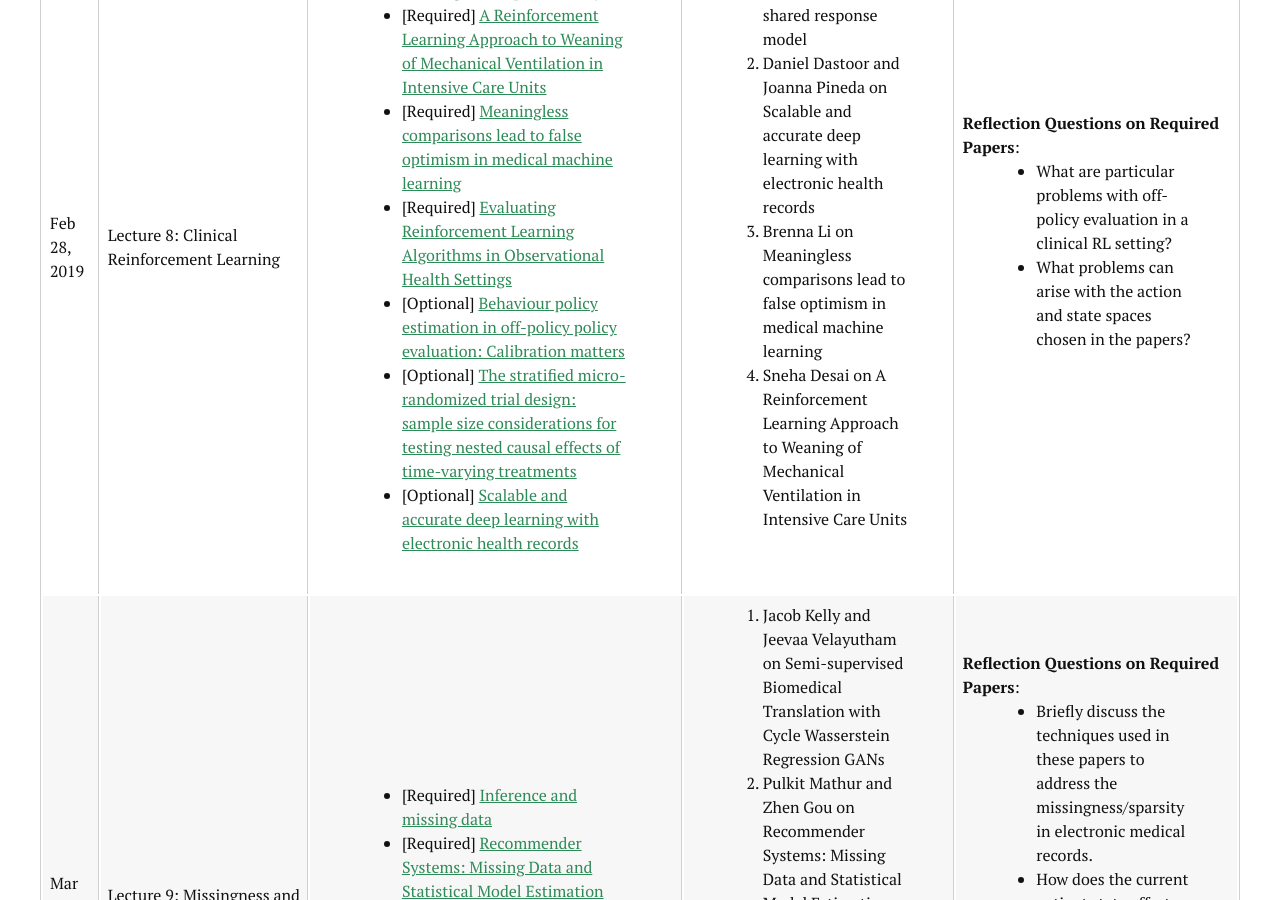
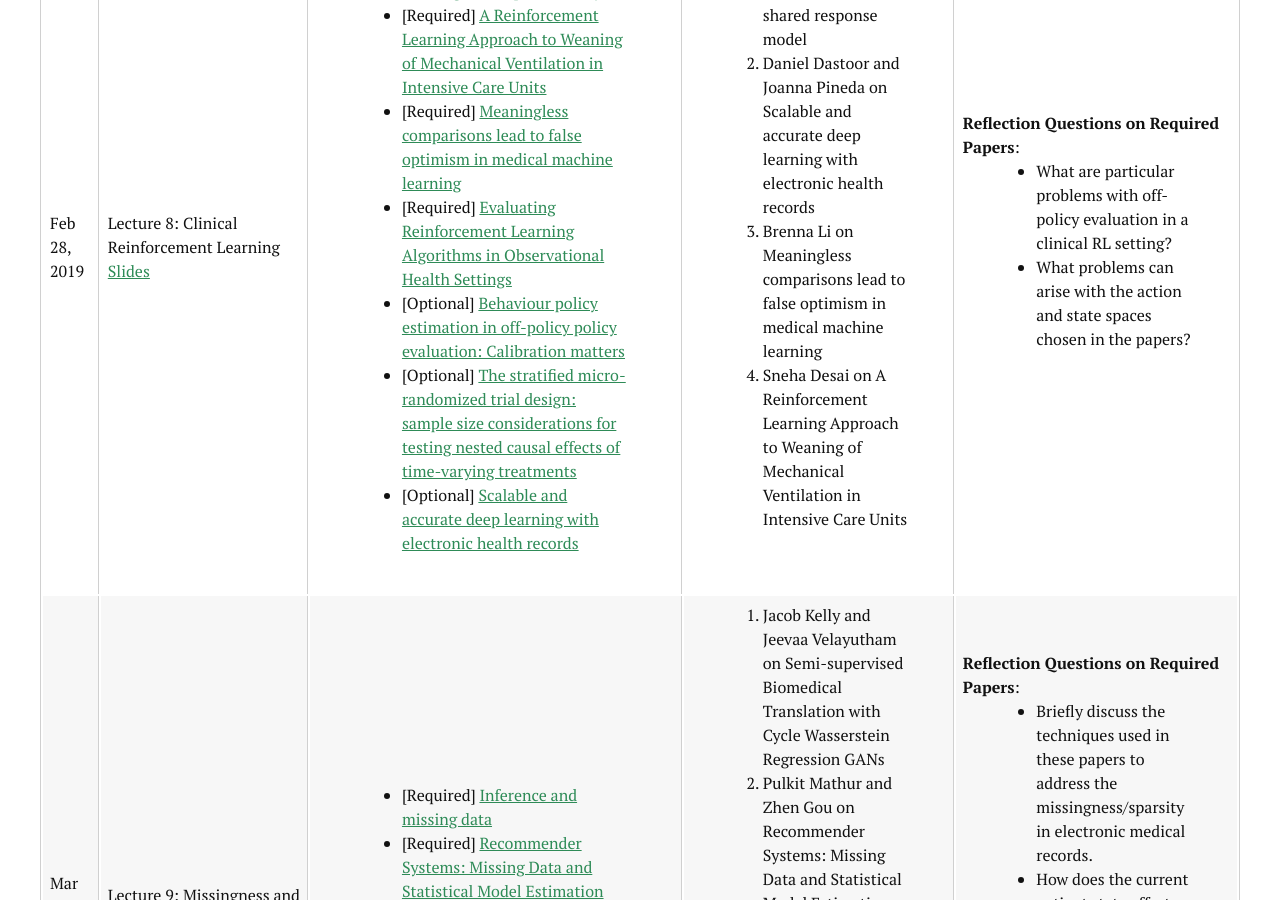
Before and after one commit to CS2541-ML4H2019/CS2541-ML4H2019.github.io, a Jekyll site: the page built from schedule.md, in a window 1280 px wide and 900 px high, scrolled down 4806 px. Built offline with Jekyll 4.4.1, drawn with Linux system fonts in a browser that asks for light colours; nearby versions of some CDN libraries.

Commit message:
Update schedule.md

```diff
--- a/schedule.md
+++ b/schedule.md
@@ -203,7 +203,7 @@
   </tr>
   <tr>
     <td>Feb 28, 2019</td>
-    <td>Lecture 8: Clinical Reinforcement Learning</td>
+    <td>Lecture 8: Clinical Reinforcement Learning<br> <a href="https://cs2541-ml4h2019.github.io/lectures/CSC2541 - Lecture 8.pdf"> Slides </a> </td>
     <td>
       <ul>
         <li>[Required] <a href="https://www.ncbi.nlm.nih.gov/pmc/articles/PMC3143507/pdf/nihms266705.pdf">Informing sequential clinical decision-making through reinforcement learning: an empirical study</a></li>
```
